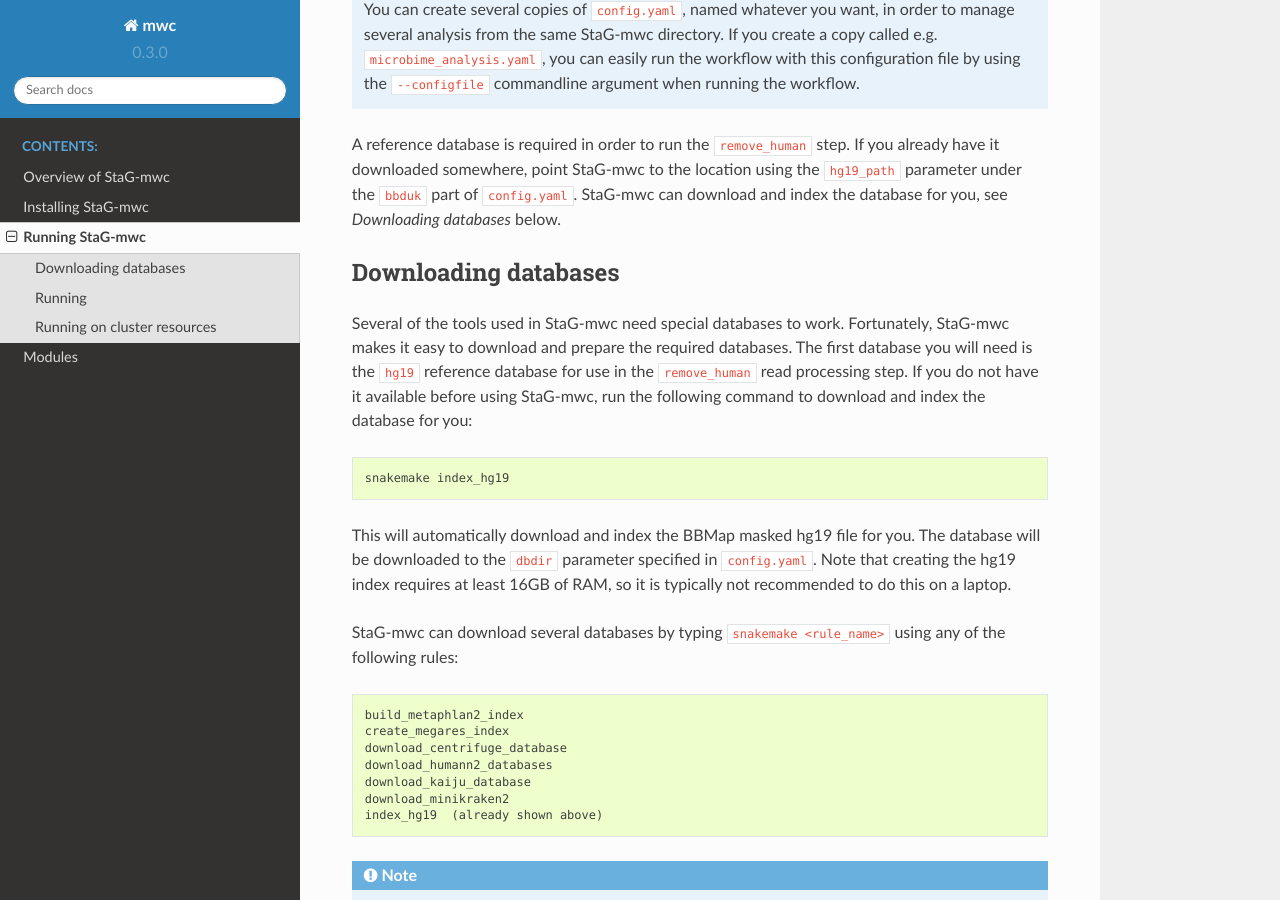
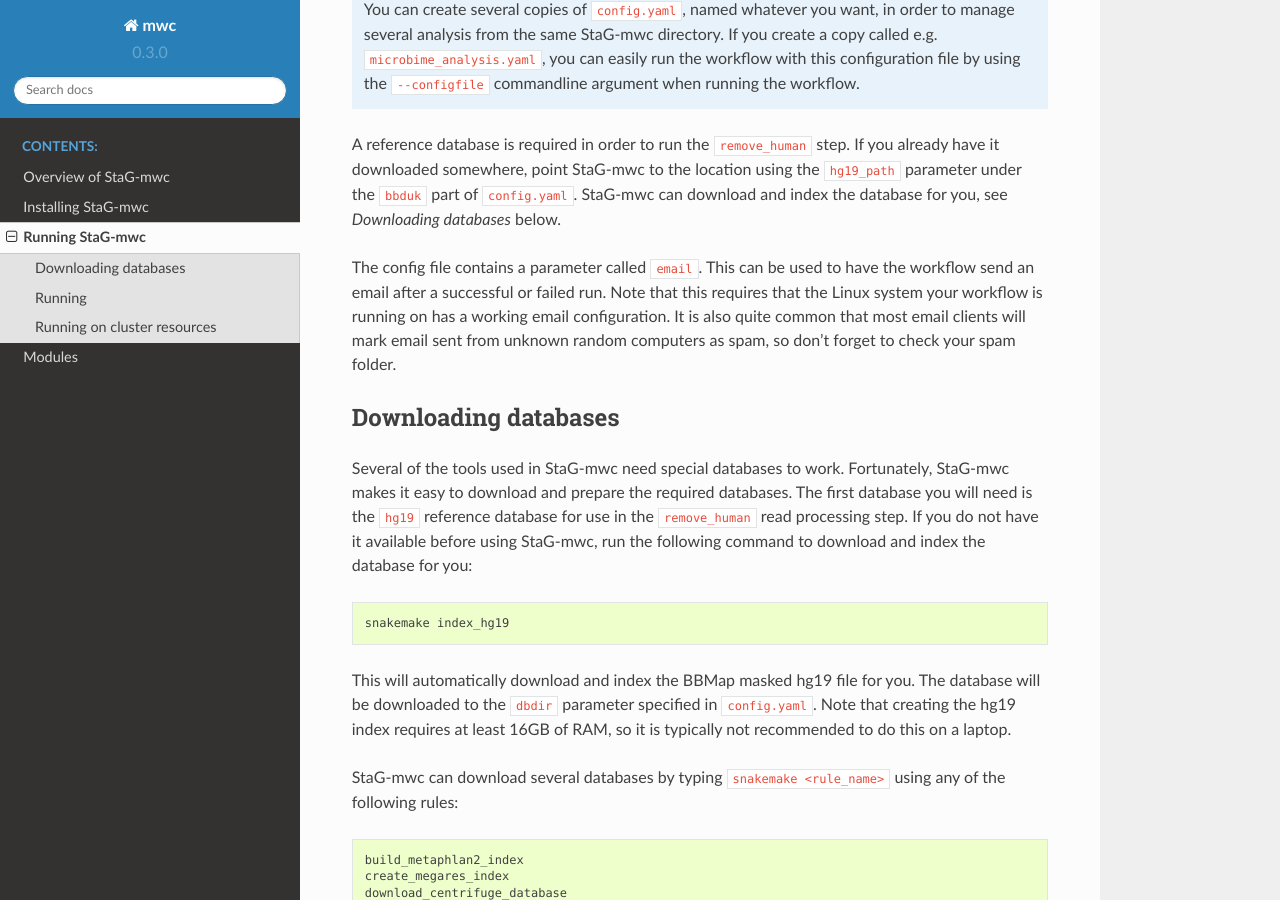
Before and after one commit to ctmrbio/stag-mwc, a Sphinx documentation site: the page built from docs/source/running.rst, in a window 1280 px wide and 900 px high, scrolled down 594 px. Built offline with Sphinx 7.4.7 and the Read the Docs theme 2.0.0, drawn with Linux system fonts in a browser that asks for light colours.

Commit message:
Add onstart, onsuccess, onerror handlers, and email messages

```diff
--- a/config.yaml
+++ b/config.yaml
@@ -17,6 +17,7 @@
 outdir: "output_dir"
 logdir: "output_dir/logs"
 dbdir: "databases"           # Databases will be downloaded to this dir, if requested
+email: ""                    # Email to send status message after completed/failed run.
 
 
 #########################
--- a/docs/source/running.rst
+++ b/docs/source/running.rst
@@ -31,6 +31,12 @@
 using the ``hg19_path`` parameter under the ``bbduk`` part of ``config.yaml``.
 |full_name| can download and index the database for you, see `Downloading
 databases` below.
+
+The config file contains a parameter called ``email``. This can be used to have
+the workflow send an email after a successful or failed run. Note that this
+requires that the Linux system your workflow is running on has a working email
+configuration. It is also quite common that most email clients will mark email sent
+from unknown random computers as spam, so don't forget to check your spam folder.
 
 
 Downloading databases
```
Also changed, not shown: CHANGELOG.md (+1 -0 lines), 1 other file.
